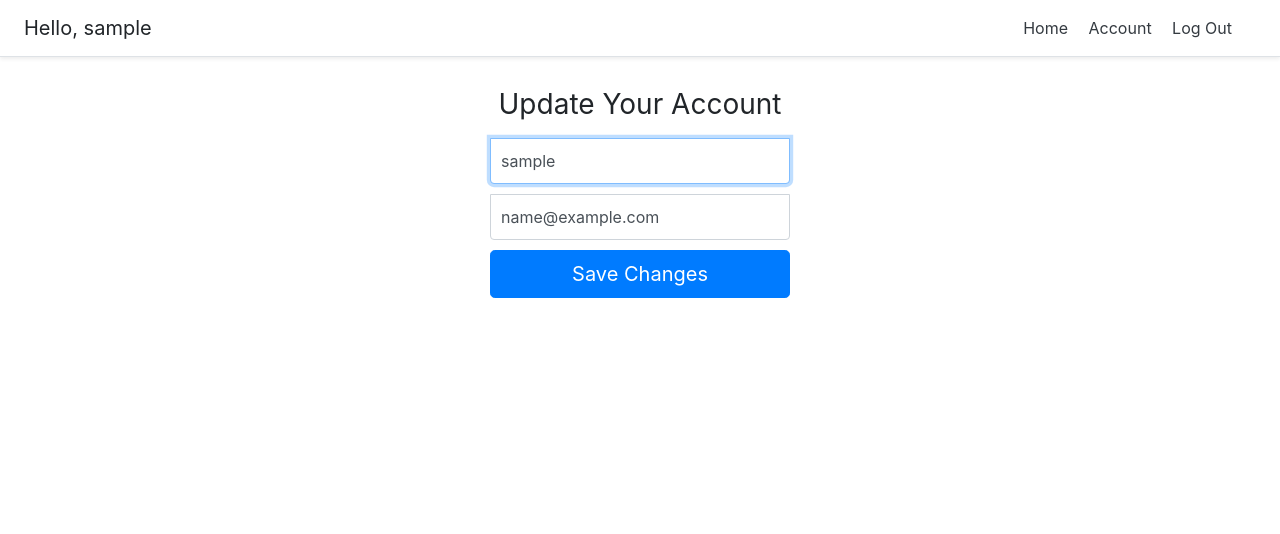
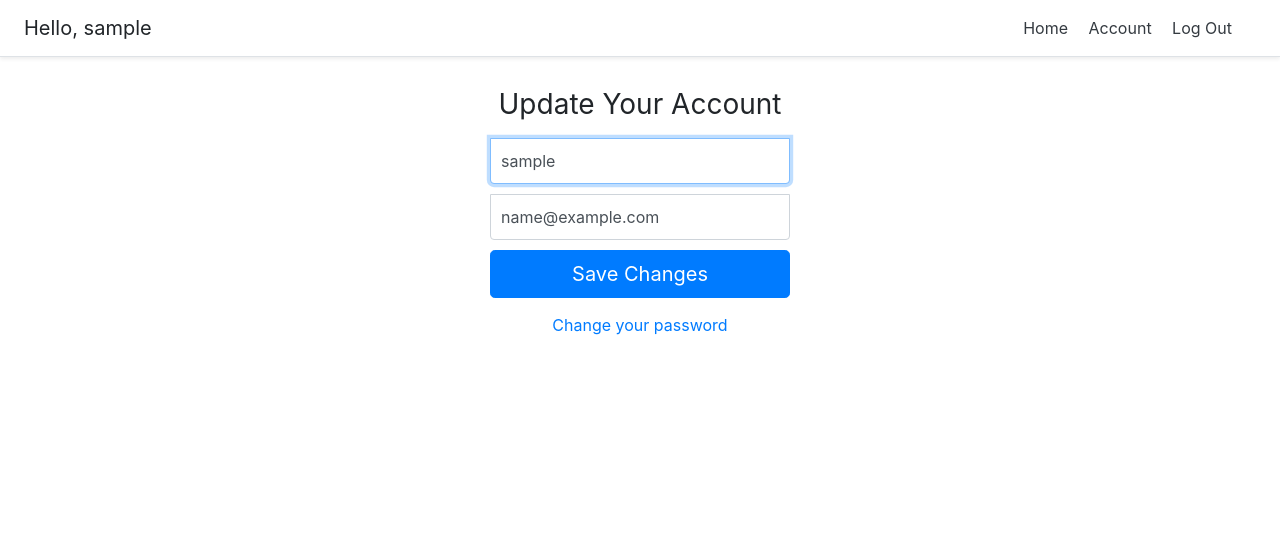
Before and after one commit to muhammad-mamdouh/Django_Projects, a Django app: page /account/ in a window 1280 px wide. Shown: the top 534 px of the page. Run offline with Django 3.2, Linux system fonts and the light colour scheme; the visitor is signed in with stand-in values (Sample User, id 1); some libraries are stand-ins or nearby versions.

Commit message:
feature: Add links to the password change and reset features

```diff
--- a/src/account/templates/account/account.html
+++ b/src/account/templates/account/account.html
@@ -63,4 +63,8 @@
 
     <button class="btn btn-lg btn-primary btn-block" type="submit">Save Changes</button>
   </form>
+
+  <div class="d-flex flex-column">
+    <a class="m-auto" href="{% url 'password_change' %}">Change your password</a>
+  </div>
 {% endblock content %}
--- a/src/account/templates/account/login.html
+++ b/src/account/templates/account/login.html
@@ -57,4 +57,8 @@
 
     <button class="btn btn-lg btn-primary btn-block" type="submit">Sign in</button>
   </form>
+
+  <div class="d-flex flex-column">
+    <a class="m-auto" href="{% url 'password_reset' %}">Reset your password</a>
+  </div>
 {% endblock content %}
```
